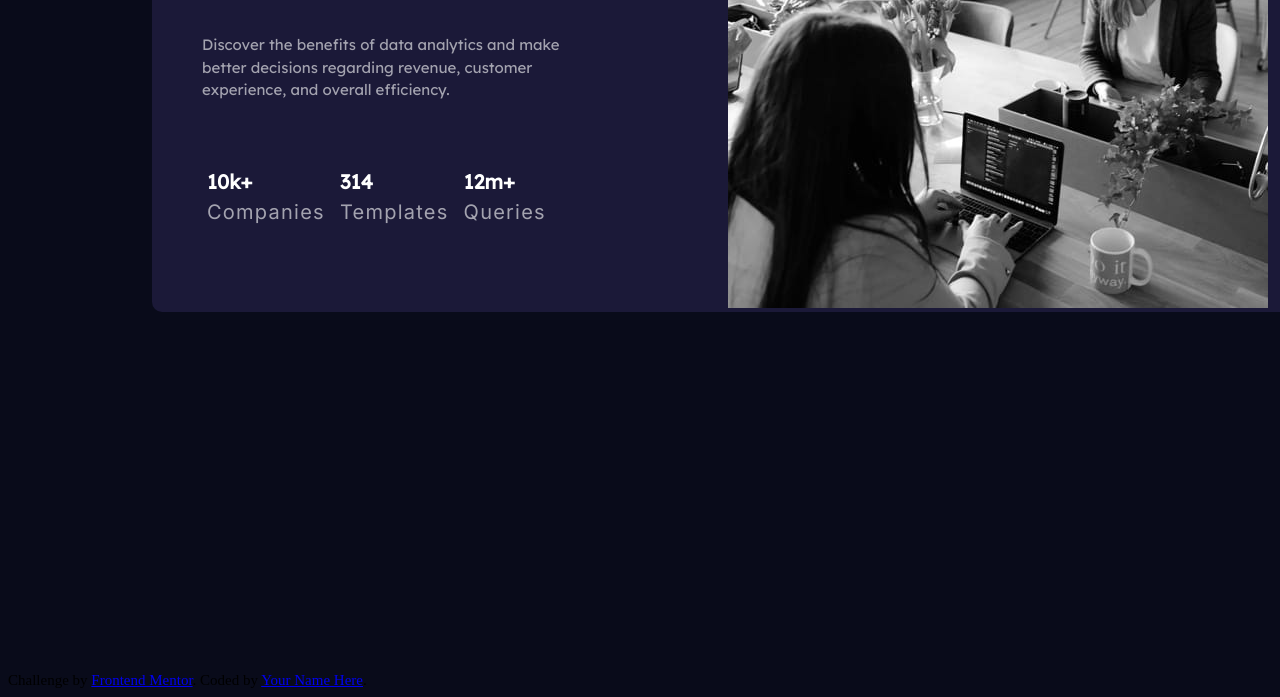
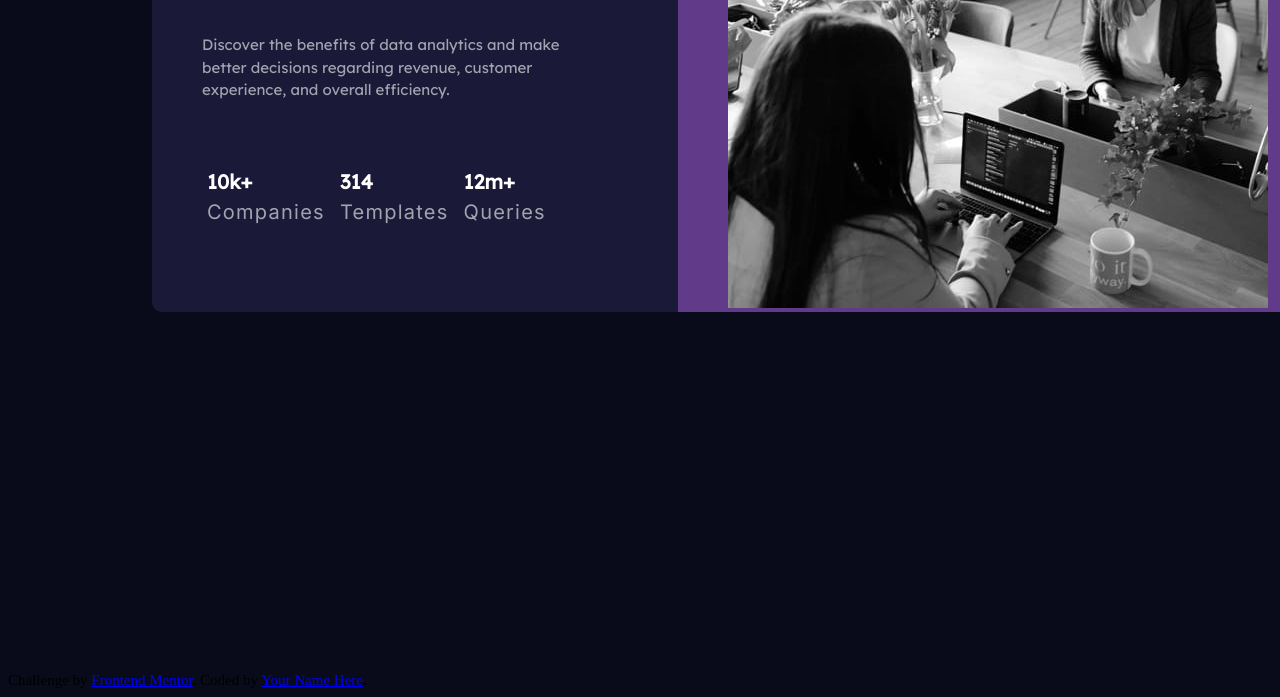
Before and after one commit to trncm00/stats-preview-card-component-main, a plain HTML site: page index.html in a window 1280 px wide. Shown: the part 498-1195 px from the top of the page. Drawn offline with Linux system fonts and the light colour scheme.

Commit message:
8.6.21,commit 3 w overlay attempt

```diff
--- a/index.css
+++ b/index.css
@@ -9,17 +9,10 @@ body {
   font-size: 15px;
 }
 
-/*
 .color-overlay {
-  width: 100%;
-  height: 100%;
-  background: hsl(277, 64%, 61%);
-  opacity: 0.25;
-  position: absolute;
-  z-index: 1;
+  background-color: hsl(277, 64%, 61%, 0.5);
+  z-index: 2;
 }
-
-*/
 
 .card_style {
   /*
```
